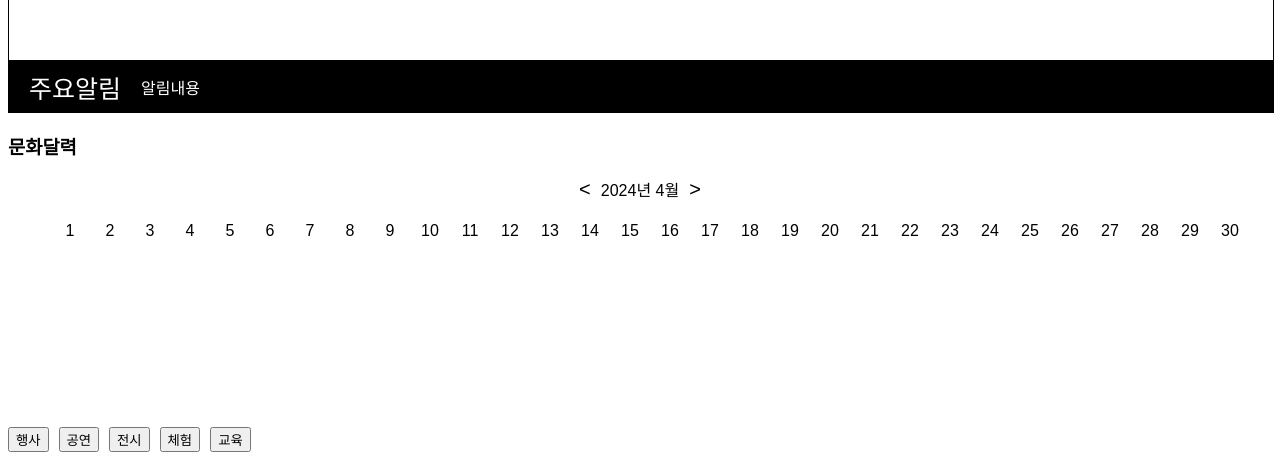
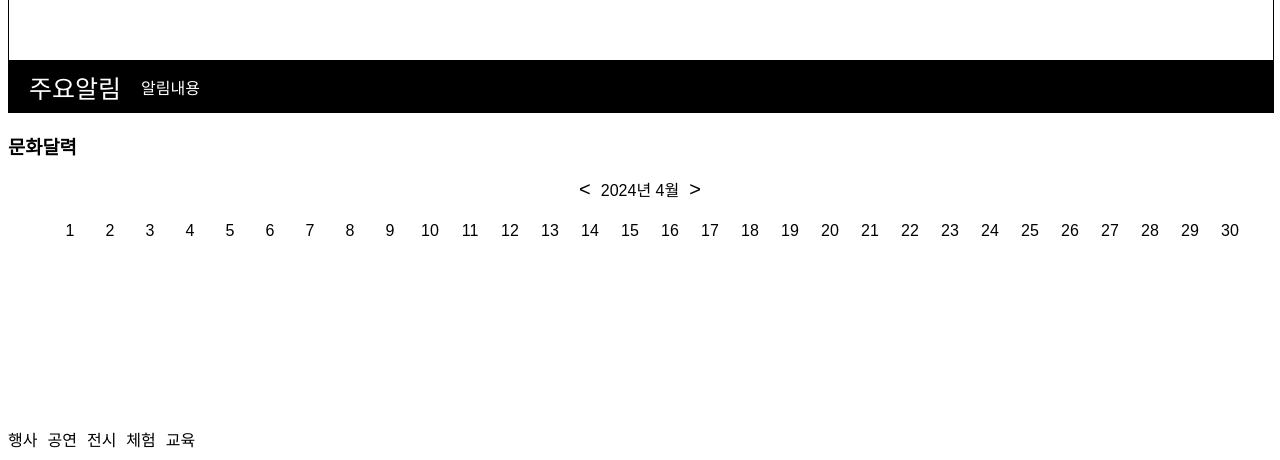
Before and after one commit to Eclipse-K/Clone, a plain HTML site: page 1_clone/index.html in a window 1280 px wide. Shown: the part 755-1215 px from the top of the page. Drawn offline with Linux system fonts and the light colour scheme.

Commit message:
Edit all event

```diff
--- a/1_clone/index.html
+++ b/1_clone/index.html
@@ -74,34 +74,60 @@
     <!-- 전체행사 -->
     <section>
       <div class="tabs">
-        <button onclick="showContent('eventsTab')">행사</button>
-        <button onclick="showContent('performancesTab')">공연</button>
-        <button onclick="showContent('exhibitionsTab')">전시</button>
-        <button onclick="showContent('experiencesTab')">체험</button>
-        <button onclick="showContent('educationTab')">교육</button>
+        <div onclick="showContent('eventsTab')" class="tab" id="eventsTab">
+          행사
+        </div>
+        <div
+          onclick="showContent('performancesTab')"
+          class="tab"
+          id="performancesTab"
+        >
+          공연
+        </div>
+        <div
+          onclick="showContent('exhibitionsTab')"
+          class="tab"
+          id="exhibitionsTab"
+        >
+          전시
+        </div>
+        <div
+          onclick="showContent('experiencesTab')"
+          class="tab"
+          id="experiencesTab"
+        >
+          체험
+        </div>
+        <div
+          onclick="showContent('educationTab')"
+          class="tab"
+          id="educationTab"
+        >
+          교육
+        </div>
       </div>
 
-      <div id="eventsTab" class="content">
+      <div id="eventsTab-content" class="content">
         <!-- 행사에 대한 내용 -->
         <p>행사 내용을 여기에 추가하세요.</p>
       </div>
 
-      <div id="performancesTab" class="content">
+      <div id="performancesTab-content" class="content">
         <!-- 공연에 대한 내용 -->
         <p>공연 내용을 여기에 추가하세요.</p>
       </div>
 
-      <div id="exhibitionsTab" class="content">
+      <div id="exhibitionsTab-content" class="content">
         <!-- 전시에 대한 내용 -->
         <p>전시 내용을 여기에 추가하세요.</p>
       </div>
 
-      <div id="experiencesTab" class="content">
+      <div id="experiencesTab-content" class="content">
         <!-- 체험에 대한 내용 -->
         <p>체험 내용을 여기에 추가하세요.</p>
       </div>
 
-      <div id="educationTab" class="content">
+      <div id="educationTab-content" class="content">
         <!-- 교육에 대한 내용 -->
         <p>교육 내용을 여기에 추가하세요.</p>
       </div>
--- a/1_clone/showContent.js
+++ b/1_clone/showContent.js
@@ -1,13 +1,30 @@
+var activeTabId = "eventsTab";
+
 function showContent(tabId) {
-  // 모든 컨텐츠 숨김
-  var contents = document.getElementsByClassName("content");
-  for (var i = 0; i < contents.length; i++) {
-    contents[i].style.display = "none";
+  // 현재 활성화된 탭의 스타일 초기화
+  document.getElementById(activeTabId).classList.remove("active");
+  document.getElementById(activeTabId).style.fontWeight = "normal";
+  document.getElementById(activeTabId).style.textDecoration = "none";
+
+  // 현재 활성화된 탭의 컨텐츠 숨김
+  var activeContent = document.getElementById(activeTabId + "-content");
+  if (activeContent) {
+    activeContent.style.display = "none";
   }
 
-  // 클릭한 탭에 해당하는 컨텐츠 보여줌
+  // 클릭한 탭에 해당하는 컨텐츠 보여주고 스타일 변경
   var selectedTab = document.getElementById(tabId);
   if (selectedTab) {
-    selectedTab.style.display = "block";
+    selectedTab.classList.add("active");
+    selectedTab.style.fontWeight = "bold";
+    selectedTab.style.textDecoration = "underline";
+
+    var selectedContent = document.getElementById(tabId + "-content");
+    if (selectedContent) {
+      selectedContent.style.display = "block";
+    }
+
+    // 활성화된 탭 업데이트
+    activeTabId = tabId;
   }
 }
--- a/1_clone/styles.css
+++ b/1_clone/styles.css
@@ -218,13 +218,18 @@ header {
 
 /* 전체행사 */
 
-/* 여기에 필요한 스타일 추가 */
 .tabs {
   display: flex;
 }
 
-button {
+.tab {
   margin-right: 10px;
+  cursor: pointer;
+}
+
+.tab.active {
+  font-weight: bold;
+  text-decoration: underline;
 }
 
 .content {
```
